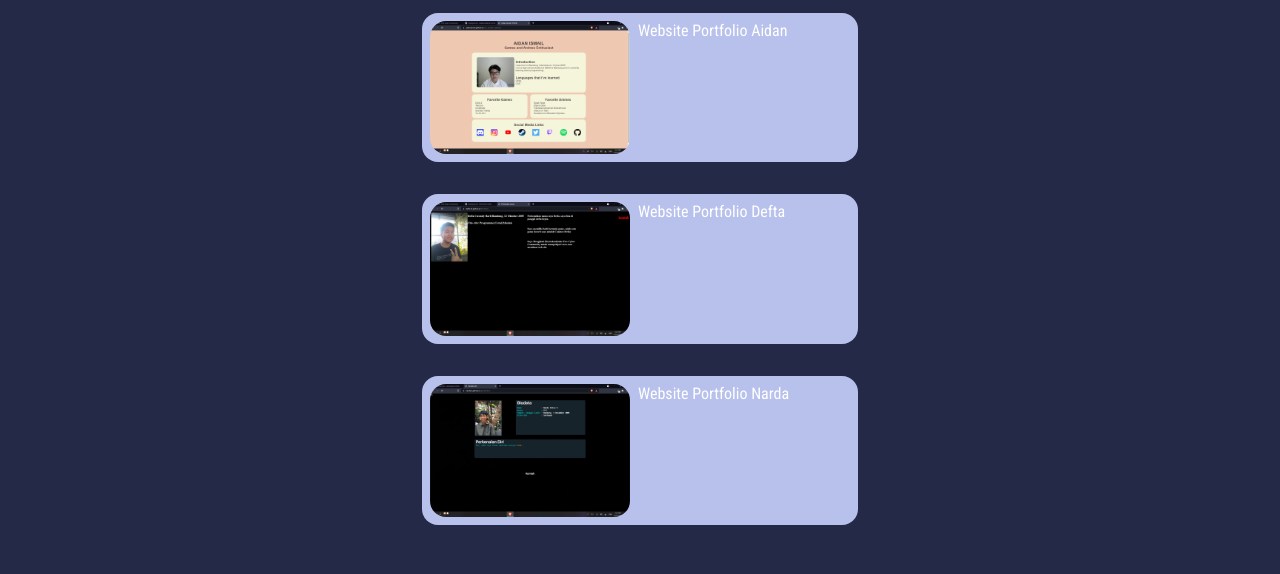
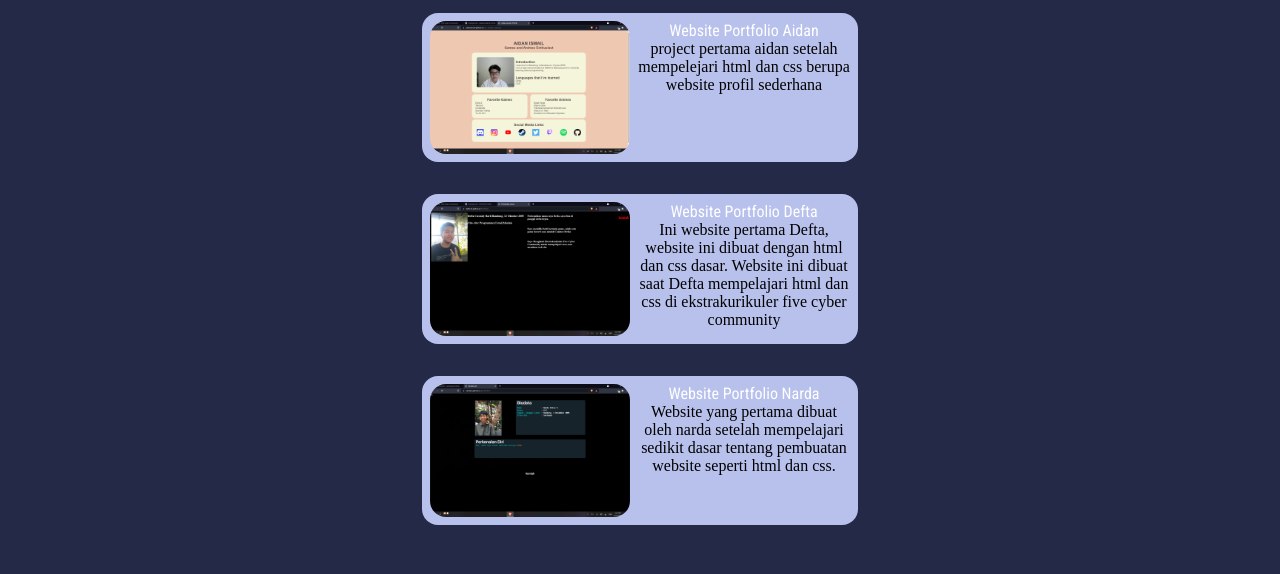
Before and after one commit to fivecybercommunity/kelompok-1, a plain HTML site: page html/karya.html in a window 1280 px wide. Shown: the part 226-800 px from the top of the page. Drawn offline with Linux system fonts and the light colour scheme.

Commit message:
penjelasan dari karya

```diff
--- a/html/karya.html
+++ b/html/karya.html
@@ -29,18 +29,21 @@
             <img src="../src/karya/aidan.png" alt="" srcset="">
             <div class="karya-desc">
                 <a target="_blank" href="https://aidanismail.github.io/my-profile-website/">Website Portfolio Aidan</a>
+                <p>project pertama aidan setelah mempelejari html dan css berupa website profil sederhana</p>
             </div>
         </div>
         <div class="karya-item">
             <img src="../src/karya/defta.png" alt="" srcset="">
             <div class="karya-desc">
                 <a target="_blank" href="https://defta12.github.io/Profolio/">Website Portfolio Defta</a>
+                <p>Ini website pertama Defta, website ini dibuat dengan html dan css dasar. Website ini dibuat saat Defta mempelajari html dan css di ekstrakurikuler five cyber community</p>
             </div>
         </div>
         <div class="karya-item">
             <img src="../src/karya/narda.png" alt="" srcset="">
             <div class="karya-desc">
                 <a target="_blank" href="https://nardaiv.github.io/portofolio/">Website Portfolio Narda</a>
+                <p>Website yang pertama dibuat oleh narda setelah mempelajari sedikit dasar tentang pembuatan website seperti html dan css.</p>
             </div>
         </div>
     </div>
```
